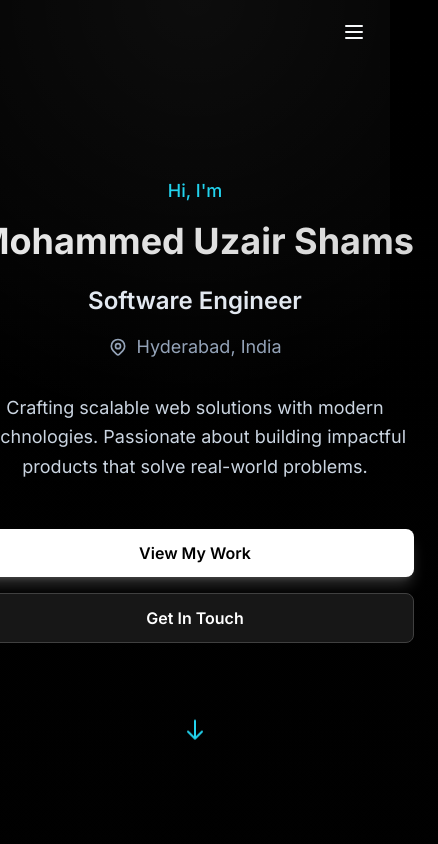
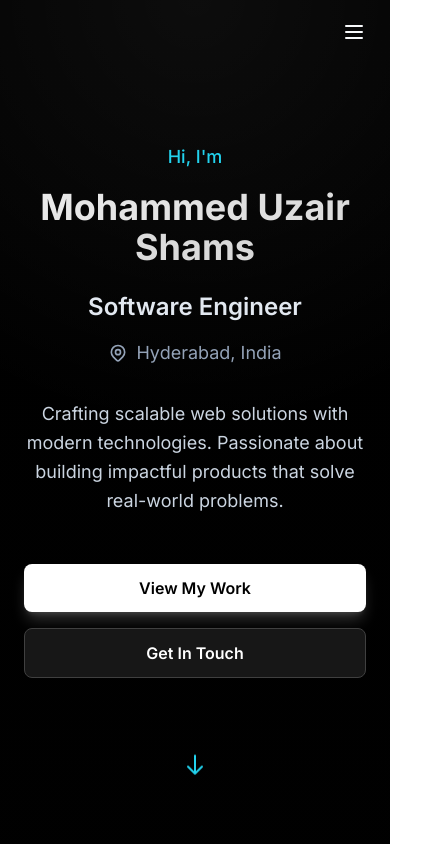
Before and after one commit to mduzairshams/My-Portfolio, a React (Vite) app: page / in a window 390 px wide. Shown: the top 844 px of the page, 438 px wide, since content can reach past the window. Built offline with nearby package versions, Linux system fonts and the light colour scheme.

Commit message:
improved responsiveness

```diff
--- a/src/components/Certifications.jsx
+++ b/src/components/Certifications.jsx
@@ -4,7 +4,7 @@ const Certifications = () => {
             title: 'Full Stack Web Development',
             issuer: 'Apna College',
             description: 'Comprehensive full-stack development training covering modern web technologies, frontend frameworks, backend development, and database management.',
-            skills: ['React', 'Node.js', 'MongoDB', 'Express.js', 'RESTful APIs', 'Authentication'],
+            skills: ['MongoDB', 'Express.js', 'React', 'Node.js', 'RESTful APIs', 'Authentication', 'Responsive Design', 'HTML5', 'CSS3', 'JavaScript ES6+'],
             link: 'https://drive.google.com/file/d/1rZjPLKGoTumT74bNhXpXXiB-nrHpX7a3/view?usp=sharing',
             icon: (
                 <svg className="w-8 h-8" fill="none" stroke="currentColor" viewBox="0 0 24 24">
--- a/src/components/Hero.jsx
+++ b/src/components/Hero.jsx
@@ -10,7 +10,7 @@ const Hero = () => {
 
                     {/* Name */}
                     <h1 className="text-4xl sm:text-5xl md:text-6xl lg:text-7xl font-bold mb-6">
-                        <span className="gradient-text whitespace-nowrap">Mohammed Uzair Shams</span>
+                        <span className="gradient-text">Mohammed Uzair Shams</span>
                     </h1>
 
                     {/* Title */}
```
